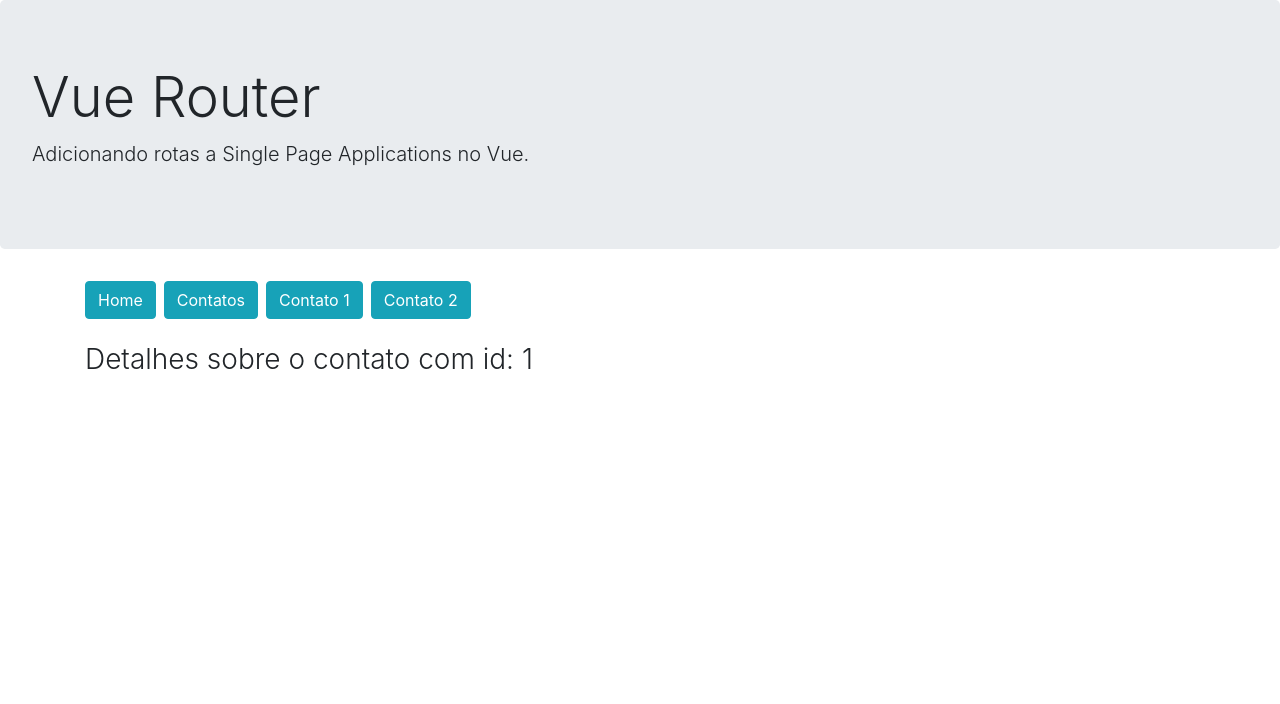
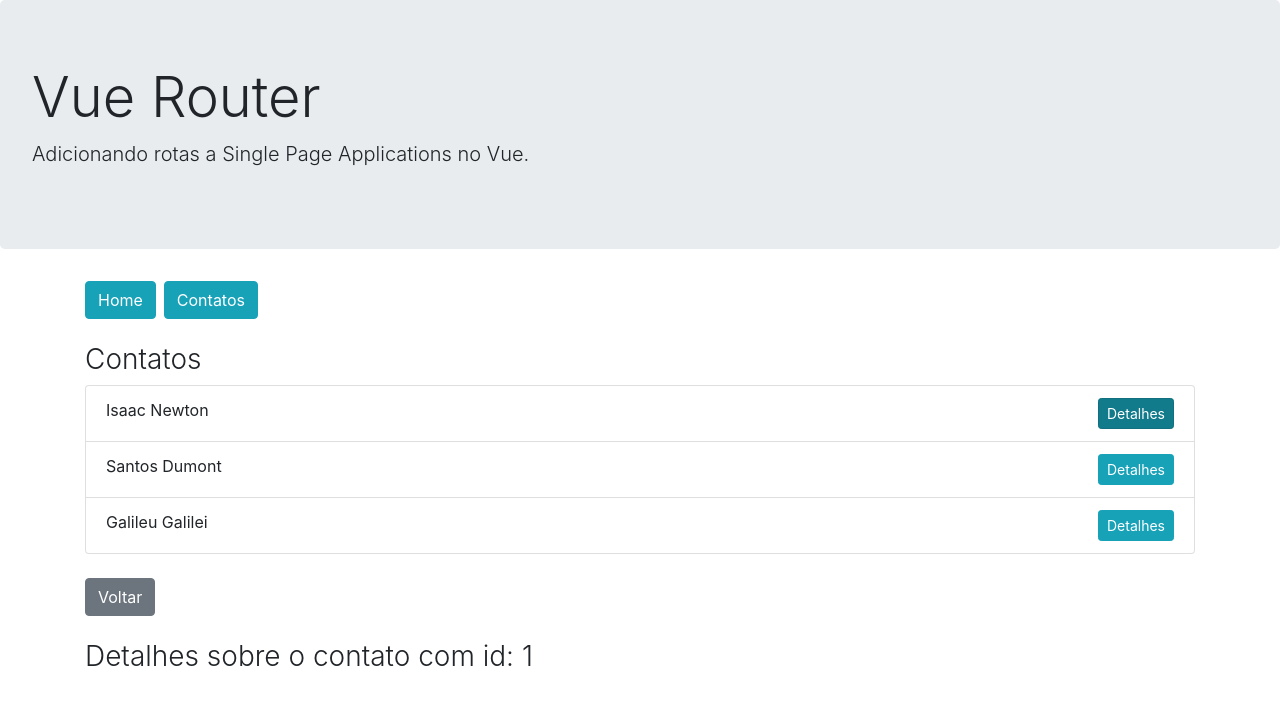
Before and after one commit to JudsonRodrigues/vue-router-spa, a Vue app: page /contatos/1 in a window 1280 px wide. Shown: the top 704 px of the page. Built offline with nearby package versions, Linux system fonts and the light colour scheme.

Commit message:
rotas aninhadas

```diff
--- a/src/App.vue
+++ b/src/App.vue
@@ -9,10 +9,6 @@
 			<router-link to="/" class="btn btn-info mb-4 mr-2">Home</router-link>
 			<router-link :to="{ path:'/contatos'}" class="btn btn-info mb-4 mr-2">Contatos</router-link>
 
-			<router-link to="/Contatos/1" class="btn btn-info mb-4 mr-2">Contato 1</router-link>
-
-			<router-link to="/Contatos/2" class="btn btn-info mb-4 mr-2">Contato 2</router-link>
-
 			<!-- <h3 class="font-weight-light">Contatos</h3> -->
 			<router-view></router-view>
 		</div>
--- a/src/router.js
+++ b/src/router.js
@@ -11,7 +11,14 @@
     mode: 'history',
     linkExactActiveClass: 'active',
     routes: [
-        { path: '/contatos', component: Contatos }, // http://localhost:8080/contatos
-        { path: '/contatos/:id', component: ContatoDetalhes }, // http://localhost:8080/contatos/1
+        {
+            path: '/contatos',
+            component: Contatos,
+            children: [
+                { path: ':id', component: ContatoDetalhes }, // http://localhost:8080/contatos/1
+            ]
+
+        }, // http://localhost:8080/contatos
+
         { path: '/', component: Home }] // http://localhost:8080/
 })
--- a/src/views/contatos/Contatos.vue
+++ b/src/views/contatos/Contatos.vue
@@ -1,6 +1,7 @@
 <template>
 	<div>
 		<ContatosLista></ContatosLista>
+		<router-view></router-view>
 	</div>
 </template>
 
```
